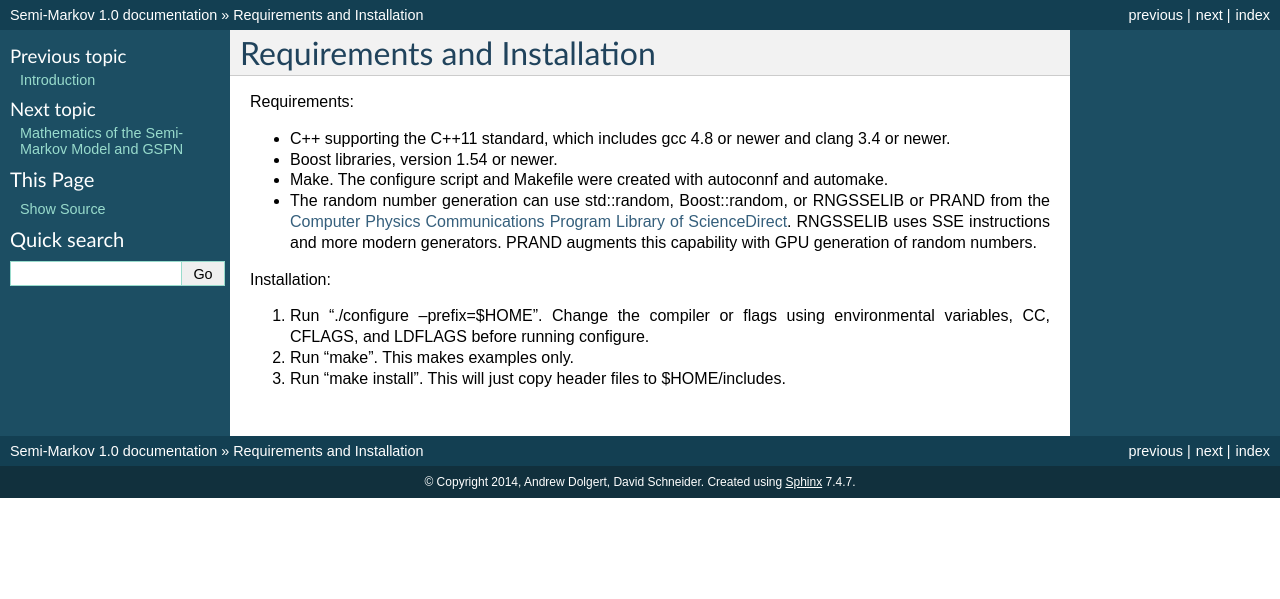
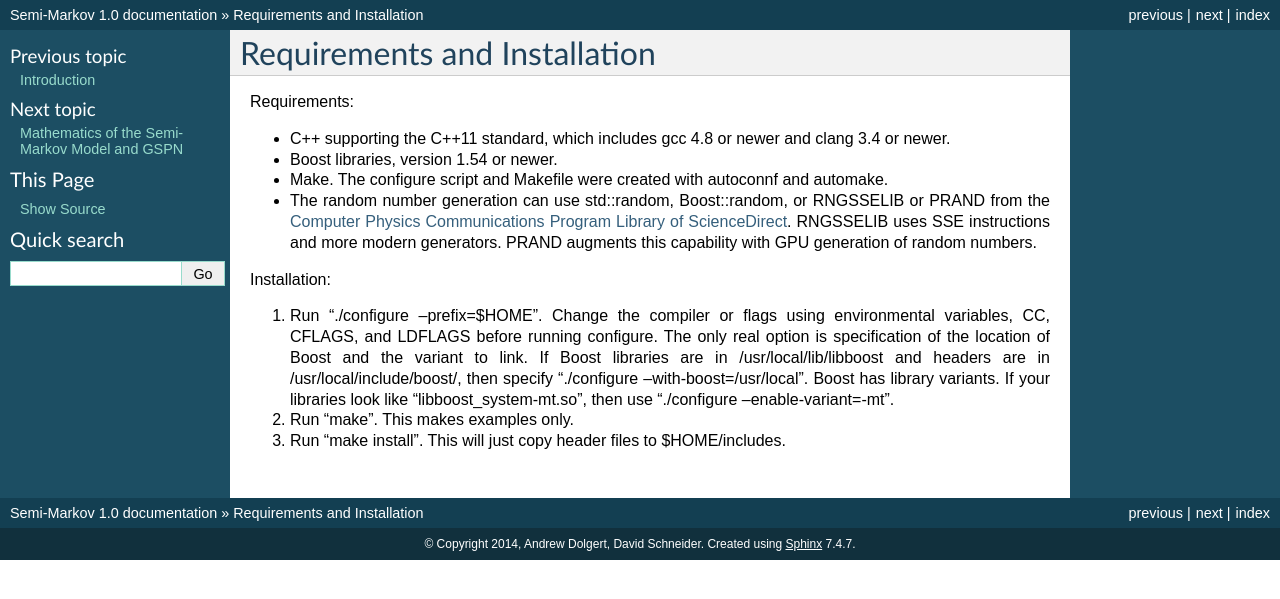
Before and after one commit to afidd/Semi-Markov, a Sphinx documentation site: the page built from doc/install.rst, in a window 1280 px wide. Shown: the top 599 px of the page. Built offline with Sphinx 7.4.7, drawn with Linux system fonts in a browser that asks for light colours.

Commit message:
Adding a configure, with doc changes.

```diff
--- a/doc/install.rst
+++ b/doc/install.rst
@@ -22,7 +22,12 @@ Installation:
 
 #. Run "./configure --prefix=$HOME". Change the compiler or flags using
    environmental variables, CC, CFLAGS, and LDFLAGS before
-   running configure.
+   running configure. The only real option is specification of the
+   location of Boost and the variant to link. If Boost libraries are in
+   /usr/local/lib/libboost and headers are in /usr/local/include/boost/,
+   then specify "./configure --with-boost=/usr/local". Boost has library
+   variants. If your libraries look like "libboost_system-mt.so", then
+   use "./configure --enable-variant=-mt".
 
 #. Run "make". This makes examples only.
 
```
Also changed, not shown: 2 other files.
